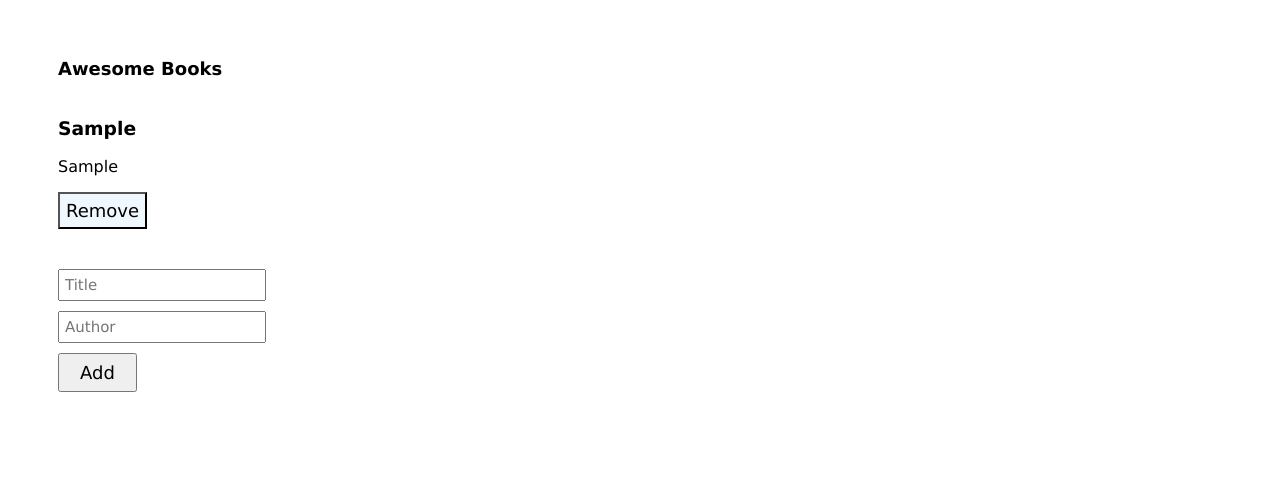
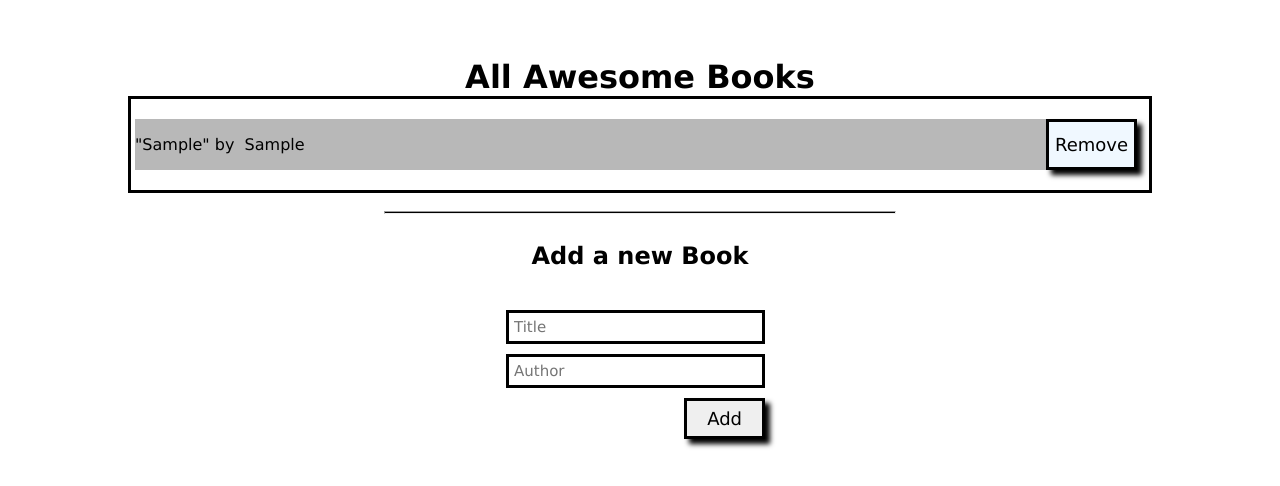
Before and after one commit to misikirdelelew/Awesome-books, a website: page index.html in a window 1280 px wide. Both pictures are taken after typing "Sample", "Sample" into the empty fields and a click on the button "Add". Drawn offline with Linux system fonts and the light colour scheme.

Commit message:
Updated css file

```diff
--- a/app.js
+++ b/app.js
@@ -1,45 +1,71 @@
-let awsomebook = [];
-function showBooks() {
+/* eslint-disable max-classes-per-file */
+/* eslint-disable no-unused-vars */
+class Book {
+  constructor(id, title, author) {
+    this.id = id;
+    this.title = title;
+    this.author = author;
+  }
+}
+
+class BookCollection {
+  constructor() {
+    this.books = JSON.parse(localStorage.getItem('awsomebook')) || [];
+    this.booksContainer = document.querySelector('#create_top_section_container');
+    this.submitButton = document.querySelector('#btn_submit');
+    this.submitForm = document.forms.formElement;
+    this.submitFormNameInput = this.submitForm.elements.name_input;
+    this.submitFormAuthorInput = this.submitForm.elements.author_input;
+
+    this.showBooks();
+    this.addEventListeners();
+  }
+
+  addBook(title, author) {
+    const id = Math.round(Math.random() * 100);
+    const book = new Book(id, title, author);
+    this.books.push(book);
+    localStorage.setItem('awsomebook', JSON.stringify(this.books));
+    this.showBooks();
+  }
+
+  removeBook(id) {
+    const bookIndex = this.books.findIndex((b) => b && b.id === id);
+    if (bookIndex !== -1) {
+      this.books.splice(bookIndex, 1);
+      localStorage.setItem('awsomebook', JSON.stringify(this.books));
+      this.showBooks();
+    }
+  }
+
+  showBooks() {
     let booksHTML = '';
-  awsomebook.forEach((b) => {
+    this.books.forEach((b) => {
       booksHTML += `
         <div class='book_list'>
-          <h3>${b.title}</h3>
+          <div class='details'>
+            <p>"${b.title}"&nbsp;</p>
+            <p>by &nbsp;</p>
             <p>${b.author}</p>
-          <button onClick='removefromShelf(${b.id})' class='btn_remove'>Remove</button>
+            </div>
+          <button onClick='bookCollection.removeBook(${b.id})' class='btn_remove'>Remove</button>
         </div>
       `;
     });
-  const booksContainer = document.querySelector('#create_top_section_container');
-  booksContainer.innerHTML = booksHTML;
-}
-function addBook(title, author) {
-  const id = Math.round(Math.random() * 100);
-  awsomebook.push({ id, title, author });
-  localStorage.setItem('awsomebook', JSON.stringify(awsomebook));
-  showBooks();
+    this.booksContainer.innerHTML = booksHTML;
   }
 
-document
-  .querySelector('#btn_submit')
-  .addEventListener('click', (event) => {
+  addEventListeners() {
+    this.submitButton.addEventListener('click', (event) => {
       event.preventDefault();
-    const addBookForm = document.forms.formElement;
-    const bookTitle = addBookForm.elements.name_input.value;
-    const bookAuthor = addBookForm.elements.author_input.value;
+      const bookTitle = this.submitFormNameInput.value;
+      const bookAuthor = this.submitFormAuthorInput.value;
       if (bookTitle.length !== 0 && bookAuthor.length !== 0) {
-      addBook(bookTitle, bookAuthor);
-      addBookForm.reset();
+        this.addBook(bookTitle, bookAuthor);
+        this.submitForm.reset();
       }
     });
-
-// eslint-disable-next-line
-function removefromShelf(bookId) {
-  const bookIndex = awsomebook.findIndex((b) => b && b.id === bookId);
-  awsomebook.splice(bookIndex, 1);
-  localStorage.setItem('awsomebook', JSON.stringify(awsomebook));
-  showBooks();
+  }
 }
 
-awsomebook = JSON.parse(localStorage.getItem('awsomebook')) || [];
-showBooks();
+const bookCollection = new BookCollection();
--- a/index.html
+++ b/index.html
@@ -13,15 +13,19 @@
 
 <body>
     <header>
-        <h1>Awesome Books</h1>
+        <h1>All Awesome Books</h1>
     </header>
     <main>
         <section id="create_top_section_container"></section>
-        <section>
+        <hr class="rule">
+        <section class="formSection">
+            <h2>Add a new Book</h2>
             <form id="formElement">
                 <input name="name_input" id="title" placeholder="Title" />
                 <input name="author_input" id="author" placeholder="Author" />
-                <button type="submit" id="btn_submit">Add</button>
+                <div class="div_btn_submit">
+                    <button type="submit" id="btn_submit">Add</button>
+                </div>
             </form>
         </section>
     </main>
--- a/style.css
+++ b/style.css
@@ -5,11 +5,21 @@
 
 body {
   padding: 50px;
+  display: flex;
+  flex-direction: column;
+  align-items: center;
+  justify-content: center;
 }
 
 h1 {
   margin: 0;
-  font-size: large;
+}
+
+main {
+  display: flex;
+  flex-direction: column;
+  width: 80vw;
+  align-items: center;
 }
 
 #create_top_section_container {
@@ -17,6 +27,44 @@ h1 {
   display: flex;
   flex-direction: column;
   gap: 10px;
+  width: 100%;
+  border: 3px solid black;
+  padding-left: 4px;
+  padding-right: 12px;
+  margin-bottom: 10px;
+}
+
+#create_top_section_container>div:nth-child(odd) {
+  background-color: rgb(184, 184, 184);
+}
+
+#create_top_section_container>div:nth-child(even) {
+  background-color: white;
+}
+
+.book_list {
+  display: flex;
+  width: 100%;
+  justify-content: space-between;
+}
+
+.details {
+  display: flex;
+  justify-content: space-between;
+  width: fit-content;
+}
+
+.rule {
+  width: 40vw;
+  height: 3px;
+  background-color: black;
+}
+
+.formSection {
+  display: flex;
+  flex-direction: column;
+  align-items: center;
+  width: 60vw;
 }
 
 #formElement {
@@ -25,27 +73,44 @@ h1 {
   align-items: flex-start;
   gap: 10px;
   padding: 20px 0;
+  padding-left: 250px;
+  width: 100%;
 }
 
 #title {
   font-size: 15px;
   padding: 5px;
+  width: 50%;
+  border: 3px solid black;
 }
 
 #author {
   font-size: 15px;
   padding: 5px;
+  width: 50%;
+  border: 3px solid black;
+}
+
+.div_btn_submit {
+  display: flex;
+  justify-content: flex-end;
+  width: 50%;
 }
 
 #btn_submit {
   font-size: 18px;
   padding: 7px 20px;
+  justify-self: end;
+  border: 3px solid black;
+  box-shadow: 5px 5px 5px rgba(0, 0, 0, 1);
 }
 
 .btn_remove {
   background-color: aliceblue;
   font-size: 18px;
   padding: 6px;
+  border: 3px solid black;
+  box-shadow: 5px 5px 5px rgba(0, 0, 0, 1);
 }
 
 .btn_remove:hover {
```
Lines whose indentation alone changed are shown as unchanged.
